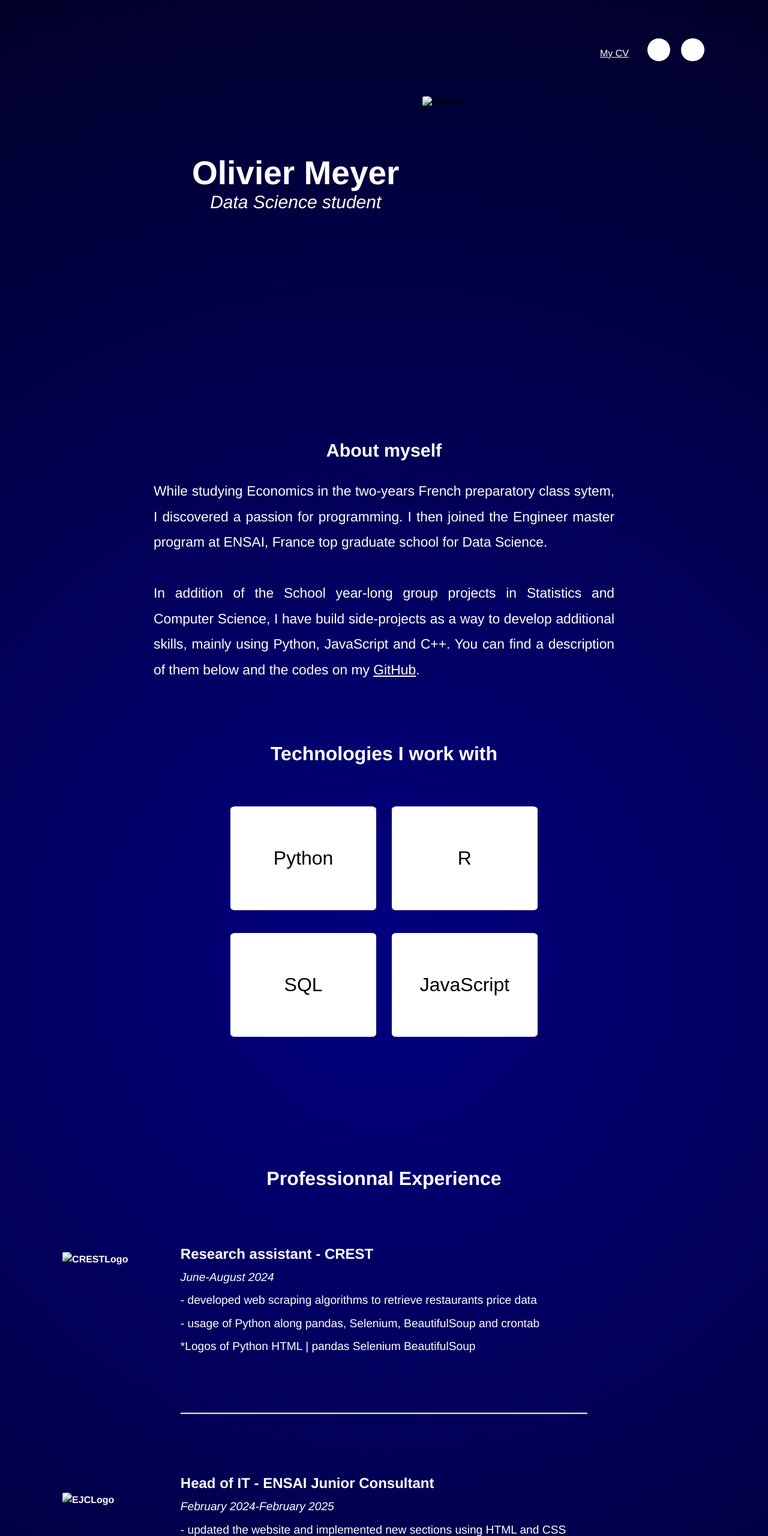
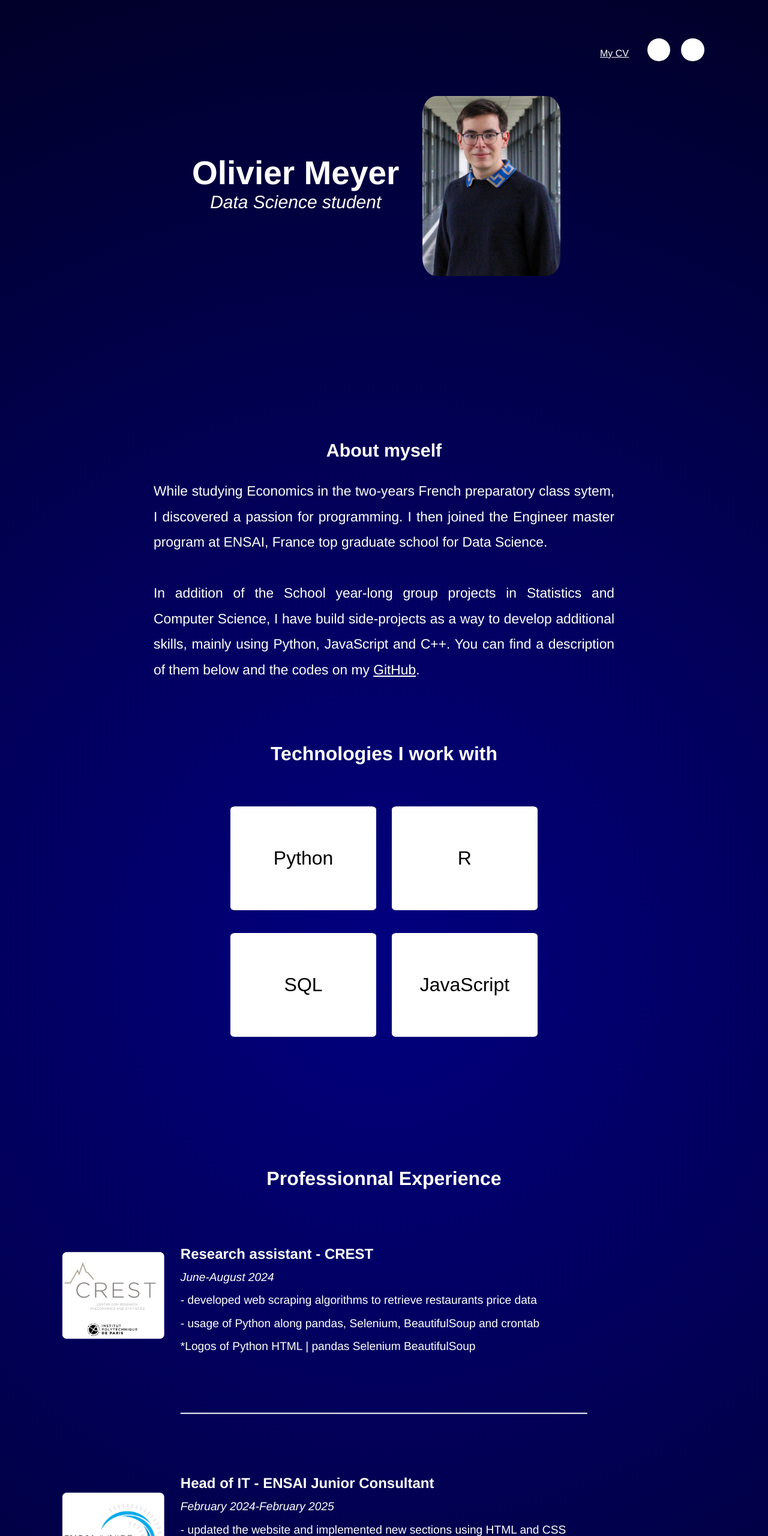
Before and after one commit to oli92m/oli-website, a plain HTML site: page index.html in a window 1280 px wide. Shown: the top 2560 px of the page at 60% size. Drawn offline with Linux system fonts and the light colour scheme.

Commit message:
Update index.html

```diff
--- a/index.html
+++ b/index.html
@@ -7,7 +7,7 @@
 </head>
 <body>
     <div id="ContactsAndCvContainer">
-        <a href="documents/cv_olivier_meyer.pdf" target="_blank">My CV</a>
+        <a href="cv_olivier_meyer.pdf" target="_blank">My CV</a>
     </div>
 
     <div id="SocialButtonsContainer">
@@ -19,7 +19,7 @@
         <p id="Name">Olivier Meyer</p>
         <p id="Description">Data Science student</p>
     </div>
-    <img src="documents/photo_id.jpeg" alt="PhotoId" id="PhotoId">
+    <img src="photo_id.jpeg" alt="PhotoId" id="PhotoId">
 
     <div id="Yapping">
         <h2 id="AboutMyself">About myself</h2>
@@ -47,7 +47,7 @@
         <h1 id="ProfExpTitle">Professionnal Experience</h1> <br><br><br>
 
         <h2 id="CRESTTitle">Research assistant - CREST</h2>
-        <img src="documents/CREST_logo.jpeg" alt="CRESTLogo" id="CRESTLogo">
+        <img src="CREST_logo.jpeg" alt="CRESTLogo" id="CRESTLogo">
         <p id="CREST"> <i> June-August 2024 </i> <br>
             - developed web scraping algorithms to retrieve restaurants price data<br>
             - usage of Python along pandas, Selenium, BeautifulSoup and crontab<br>
@@ -60,7 +60,7 @@
 
 
         <h2 id="EJCTitle">Head of IT - ENSAI Junior Consultant</h2>
-        <img src="documents/EJC_logo.jpeg" alt="EJCLogo" id="EJCLogo">
+        <img src="EJC_logo.jpeg" alt="EJCLogo" id="EJCLogo">
         <p id="EjC"> <i> February 2024-February 2025 </i> <br>
             - updated the website and implemented new sections using HTML and CSS<br>
             - managed the databases and email adresses using OVHcloud<br>
```
